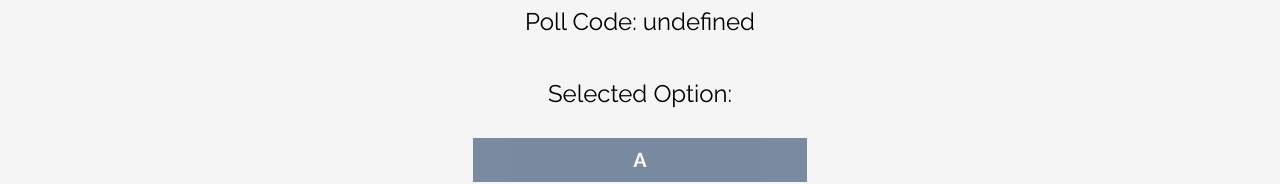
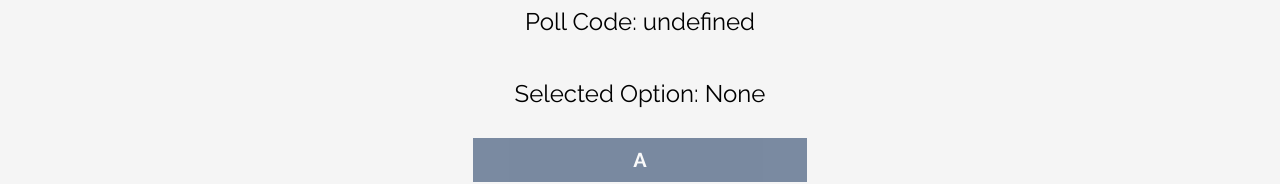
Before and after one commit to utmgdsc/PollVotingSystem, a React (Create React App) app in the folder client/: page /vote in a window 1280 px wide. Shown: the part 214-398 px from the top of the page. Built offline with nearby package versions, Linux system fonts and the light colour scheme; no server answers.

Commit message:
Explicitly state when no option is selected on voting page

```diff
--- a/client/src/pages/VotePage.tsx
+++ b/client/src/pages/VotePage.tsx
@@ -110,7 +110,11 @@ export const VotePage = () => {
   ) : (
     <div className={"flex flex-col items-center px-5"}>
       <Header text={`Poll Code: ${pollCode}`} />
-      <Header text={`Selected Option: ${selectedOption}`} />
+      <Header
+        text={`Selected Option: ${
+          selectedOption.length > 0 ? selectedOption : "None"
+        }`}
+      />
       <div className={"flex flex-col max-w-md"}>{optionButtons()}</div>
     </div>
   );
```
